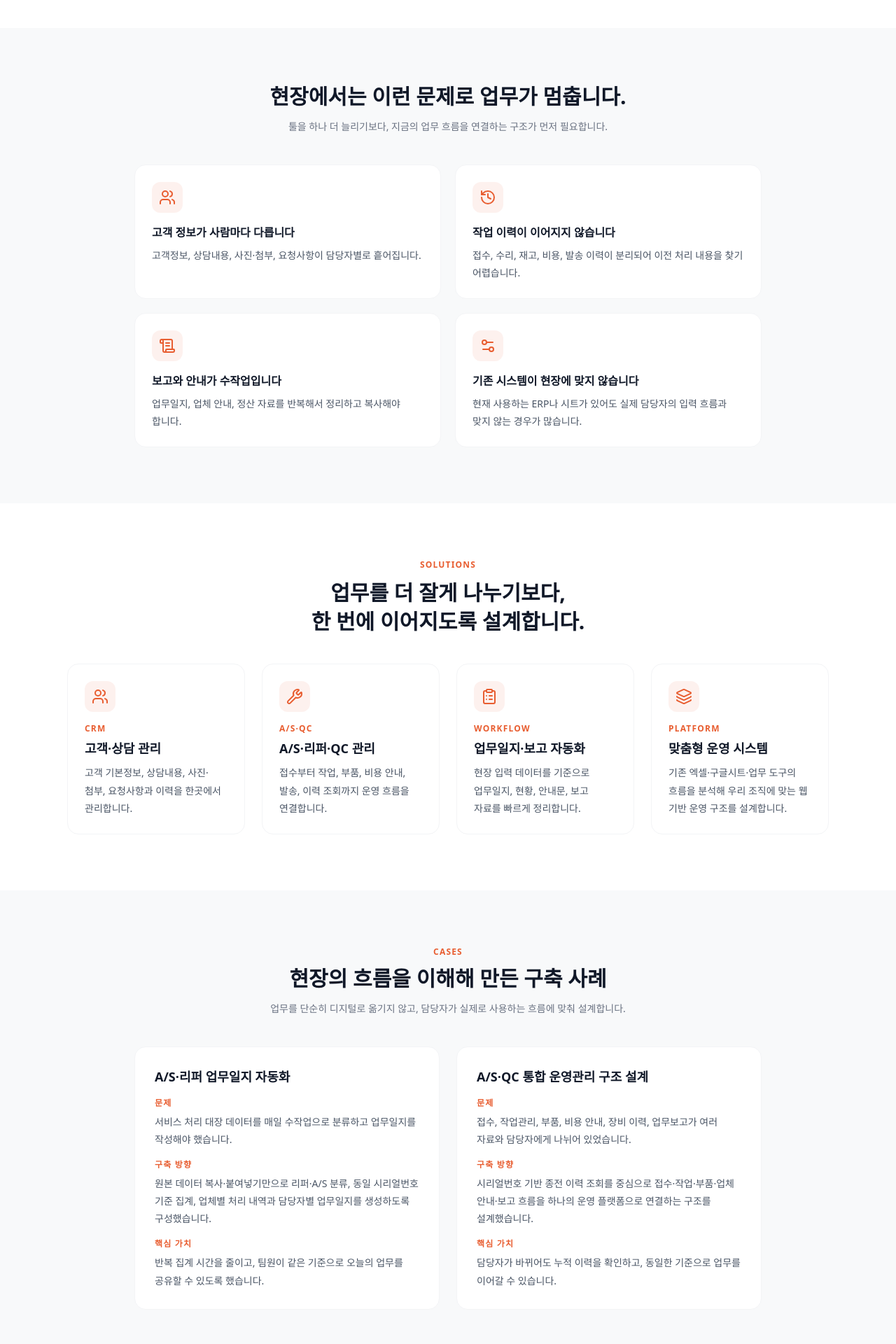
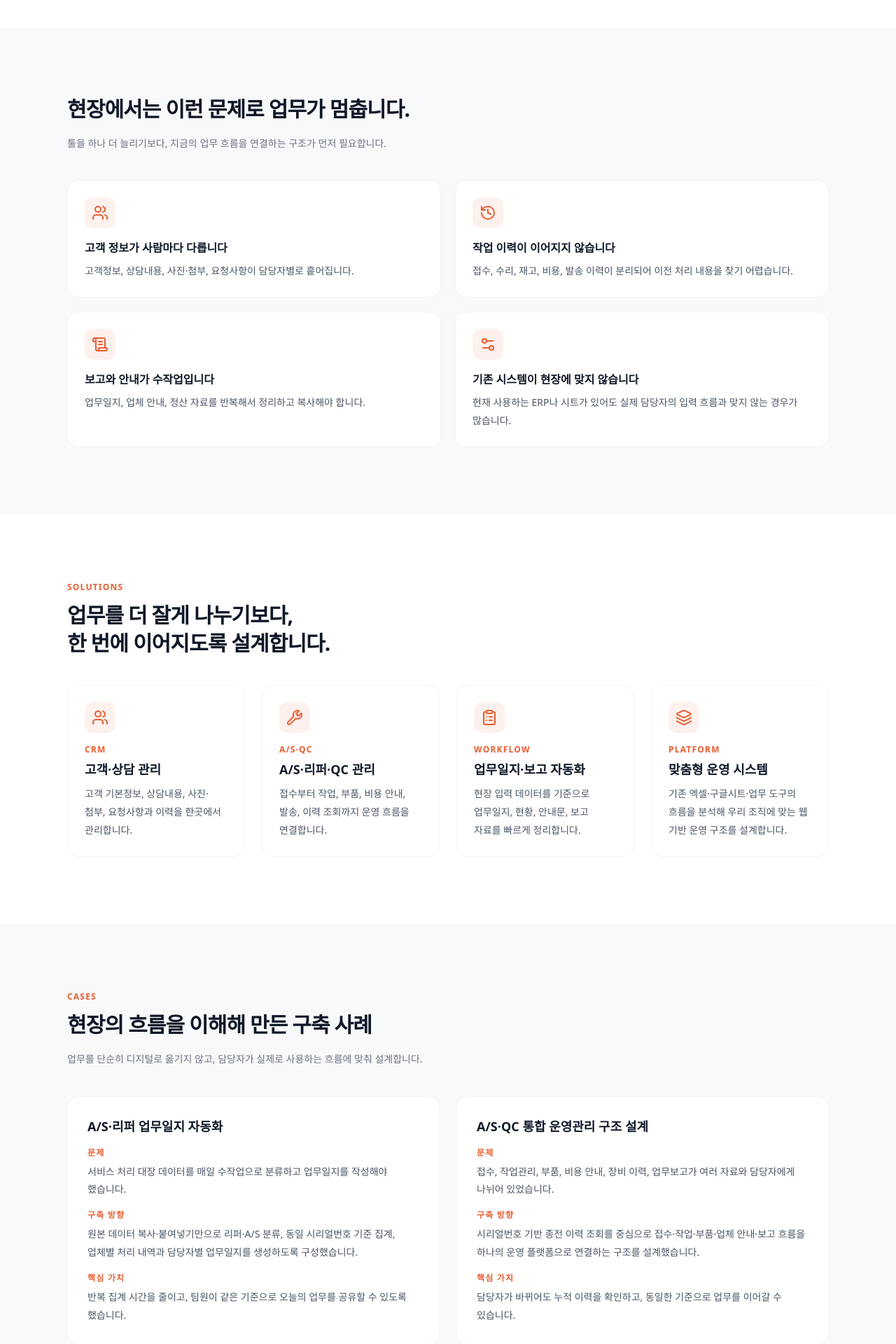
Before and after one commit to johsoappa/ozklab-homepage, a Next.js app: page / in a window 1280 px wide. Shown: the part 760-2680 px from the top of the page at 70% size. Built offline with nearby package versions, Linux system fonts and the light colour scheme; a web font is replaced by a local one.

Commit message:
refine: balance B2B homepage typography and spacing

```diff
--- a/app/page.tsx
+++ b/app/page.tsx
@@ -23,6 +23,20 @@ import {
 } from "lucide-react";
 
 const PRIMARY = "#E85D30";
+
+/* 한글 대제목 공통 규칙 — letter-spacing -0.03em, line-height 1.32, keep-all, balance */
+const TITLE_STYLE: React.CSSProperties = {
+  lineHeight: "1.32",
+  letterSpacing: "-0.03em",
+  wordBreak: "keep-all",
+  textWrap: "balance",
+};
+
+/* 본문·설명 문구 공통 규칙 — line-height 1.85, keep-all */
+const BODY_STYLE: React.CSSProperties = {
+  lineHeight: "1.85",
+  wordBreak: "keep-all",
+};
 
 function FadeIn({
   children,
@@ -285,17 +299,14 @@ export default function Home() {
               </div>
               <h1
                 className="text-4xl sm:text-5xl font-bold text-gray-900 mb-5"
-                style={{ lineHeight: "1.2", wordBreak: "keep-all" }}
+                style={TITLE_STYLE}
               >
                 고객관리부터 작업·정산까지,
                 <br />
                 <span style={{ color: PRIMARY }}>현장에 맞는 업무 시스템</span>
                 을 구축합니다.
               </h1>
-              <p
-                className="text-base sm:text-lg text-gray-500 mb-8 max-w-md"
-                style={{ lineHeight: "1.85", wordBreak: "keep-all" }}
-              >
+              <p className="text-base sm:text-lg text-gray-500 mb-8 max-w-md" style={BODY_STYLE}>
                 엑셀, 메신저, 종이와 담당자 기억에 흩어진 업무를 누구나 이어서{" "}
                 <span className="whitespace-nowrap">처리할 수 있는 운영 시스템으로 바꿉니다.</span>
               </p>
@@ -356,26 +367,23 @@ export default function Home() {
       </section>
 
       {/* ─── 고객 문제 ─── */}
-      <section id="problems" className="py-16 sm:py-20" style={{ backgroundColor: "#F8F9FA" }}>
+      <section id="problems" className="py-20 sm:py-24" style={{ backgroundColor: "#F8F9FA" }}>
         <div className="max-w-6xl mx-auto px-4 sm:px-6 lg:px-8">
           <FadeIn>
-            <div className="text-center mb-10">
+            <div className="mb-10 max-w-2xl">
               <h2
-                className="text-2xl sm:text-3xl font-bold text-gray-900 mb-3"
-                style={{ wordBreak: "keep-all" }}
+                className="text-2xl sm:text-3xl font-bold text-gray-900 mb-4"
+                style={TITLE_STYLE}
               >
                 현장에서는 이런 문제로 업무가 멈춥니다.
               </h2>
-              <p
-                className="text-gray-500 max-w-lg mx-auto text-sm"
-                style={{ lineHeight: "1.9", wordBreak: "keep-all" }}
-              >
+              <p className="text-gray-500 max-w-xl text-sm" style={BODY_STYLE}>
                 툴을 하나 더 늘리기보다, 지금의 업무 흐름을 연결하는 구조가 먼저 필요합니다.
               </p>
             </div>
           </FadeIn>
 
-          <div className="grid sm:grid-cols-2 gap-5 max-w-4xl mx-auto">
+          <div className="grid sm:grid-cols-2 gap-5">
             {problemCards.map((item, i) => (
               <FadeIn key={i} delay={i * 0.08}>
                 <div className="bg-white border border-gray-100 rounded-2xl p-6 h-full flex flex-col hover:shadow-md transition-all duration-300">
@@ -393,7 +401,7 @@ export default function Home() {
                   </h3>
                   <p
                     className="text-sm text-gray-600"
-                    style={{ lineHeight: "1.8", wordBreak: "keep-all" }}
+                    style={BODY_STYLE}
                   >
                     {item.desc}
                   </p>
@@ -405,20 +413,17 @@ export default function Home() {
       </section>
 
       {/* ─── 솔루션 ─── */}
-      <section id="solutions" className="py-16 sm:py-20 bg-white">
+      <section id="solutions" className="py-20 sm:py-24 bg-white">
         <div className="max-w-6xl mx-auto px-4 sm:px-6 lg:px-8">
           <FadeIn>
-            <div className="text-center mb-10">
+            <div className="mb-10 max-w-2xl">
               <p
                 className="text-xs font-semibold tracking-widest uppercase mb-3"
                 style={{ color: PRIMARY }}
               >
                 Solutions
               </p>
-              <h2
-                className="text-2xl sm:text-3xl font-bold text-gray-900"
-                style={{ lineHeight: "1.35", wordBreak: "keep-all" }}
-              >
+              <h2 className="text-2xl sm:text-3xl font-bold text-gray-900" style={TITLE_STYLE}>
                 업무를 더 잘게 나누기보다,
                 <br />
                 한 번에 이어지도록 설계합니다.
@@ -445,7 +450,7 @@ export default function Home() {
                   <h3 className="text-lg font-bold text-gray-900 mb-2">{svc.title}</h3>
                   <p
                     className="text-sm text-gray-600 flex-1"
-                    style={{ lineHeight: "1.8", wordBreak: "keep-all" }}
+                    style={BODY_STYLE}
                   >
                     {svc.desc}
                   </p>
@@ -457,10 +462,10 @@ export default function Home() {
       </section>
 
       {/* ─── 구축 사례 ─── */}
-      <section id="cases" className="py-16 sm:py-20" style={{ backgroundColor: "#F8F9FA" }}>
+      <section id="cases" className="py-20 sm:py-24" style={{ backgroundColor: "#F8F9FA" }}>
         <div className="max-w-6xl mx-auto px-4 sm:px-6 lg:px-8">
           <FadeIn>
-            <div className="text-center mb-10">
+            <div className="mb-10 max-w-2xl">
               <p
                 className="text-xs font-semibold tracking-widest uppercase mb-3"
                 style={{ color: PRIMARY }}
@@ -468,21 +473,18 @@ export default function Home() {
                 Cases
               </p>
               <h2
-                className="text-2xl sm:text-3xl font-bold text-gray-900 mb-3"
-                style={{ wordBreak: "keep-all" }}
+                className="text-2xl sm:text-3xl font-bold text-gray-900 mb-4"
+                style={TITLE_STYLE}
               >
                 현장의 흐름을 이해해 만든 구축 사례
               </h2>
-              <p
-                className="text-gray-500 max-w-lg mx-auto text-sm"
-                style={{ lineHeight: "1.9", wordBreak: "keep-all" }}
-              >
+              <p className="text-gray-500 max-w-xl text-sm" style={BODY_STYLE}>
                 업무를 단순히 디지털로 옮기지 않고, 담당자가 실제로 사용하는 흐름에 맞춰 설계합니다.
               </p>
             </div>
           </FadeIn>
 
-          <div className="grid md:grid-cols-2 gap-6 max-w-4xl mx-auto">
+          <div className="grid md:grid-cols-2 gap-6">
             {caseStudies.map((item, i) => (
               <FadeIn key={i} delay={i * 0.1}>
                 <div className="bg-white border border-gray-100 rounded-2xl p-6 sm:p-7 h-full flex flex-col">
@@ -502,7 +504,7 @@ export default function Home() {
                       </p>
                       <p
                         className="text-sm text-gray-600"
-                        style={{ lineHeight: "1.8", wordBreak: "keep-all" }}
+                        style={BODY_STYLE}
                       >
                         {item.problem}
                       </p>
@@ -516,7 +518,7 @@ export default function Home() {
                       </p>
                       <p
                         className="text-sm text-gray-600"
-                        style={{ lineHeight: "1.8", wordBreak: "keep-all" }}
+                        style={BODY_STYLE}
                       >
                         {item.approach}
                       </p>
@@ -530,7 +532,7 @@ export default function Home() {
                       </p>
                       <p
                         className="text-sm text-gray-600"
-                        style={{ lineHeight: "1.8", wordBreak: "keep-all" }}
+                        style={BODY_STYLE}
                       >
                         {item.value}
                       </p>
@@ -544,20 +546,17 @@ export default function Home() {
       </section>
 
       {/* ─── 도입 절차 ─── */}
-      <section id="process" className="py-16 sm:py-20 bg-white">
+      <section id="process" className="py-20 sm:py-24 bg-white">
         <div className="max-w-6xl mx-auto px-4 sm:px-6 lg:px-8">
           <FadeIn>
-            <div className="text-center mb-10">
+            <div className="mb-10 max-w-2xl">
               <p
                 className="text-xs font-semibold tracking-widest uppercase mb-3"
                 style={{ color: PRIMARY }}
               >
                 Process
               </p>
-              <h2
-                className="text-2xl sm:text-3xl font-bold text-gray-900"
-                style={{ wordBreak: "keep-all" }}
-              >
+              <h2 className="text-2xl sm:text-3xl font-bold text-gray-900" style={TITLE_STYLE}>
                 우리 회사 업무에 맞게, 이렇게 시작합니다.
               </h2>
             </div>
@@ -579,7 +578,7 @@ export default function Home() {
                   <h3 className="text-base font-bold text-gray-900 mb-2">{item.title}</h3>
                   <p
                     className="text-sm text-gray-600"
-                    style={{ lineHeight: "1.8", wordBreak: "keep-all" }}
+                    style={BODY_STYLE}
                   >
                     {item.desc}
                   </p>
@@ -601,17 +600,14 @@ export default function Home() {
               >
                 About OZ.K Lab
               </p>
-              <h2
-                className="text-2xl sm:text-3xl font-bold text-gray-900 mb-5"
-                style={{ lineHeight: "1.35", wordBreak: "keep-all" }}
-              >
+              <h2 className="text-2xl sm:text-3xl font-bold text-gray-900 mb-5" style={TITLE_STYLE}>
                 현장을 이해하고,
                 <br />
                 바로 쓰이는 시스템을 만듭니다.
               </h2>
               <div
                 className="text-base text-gray-600 max-w-xl mx-auto space-y-4"
-                style={{ lineHeight: "1.95", wordBreak: "keep-all" }}
+                style={BODY_STYLE}
               >
                 <p>
                   OZ.K Lab은 작은 조직과 현장 실무자가 실제로 겪는 업무 문제를 이해하고,
@@ -632,21 +628,21 @@ export default function Home() {
       <section id="services" className="py-16 sm:py-20 bg-white">
         <div className="max-w-6xl mx-auto px-4 sm:px-6 lg:px-8">
           <FadeIn>
-            <div className="text-center mb-10">
+            <div className="mb-10 max-w-2xl">
               <p
                 className="text-xs font-semibold tracking-widest uppercase mb-3"
                 style={{ color: PRIMARY }}
               >
                 Services
               </p>
-              <h2 className="text-2xl sm:text-3xl font-bold text-gray-900">
+              <h2 className="text-2xl sm:text-3xl font-bold text-gray-900" style={TITLE_STYLE}>
                 OZ.K Lab이 운영하는 서비스
               </h2>
             </div>
           </FadeIn>
 
           <FadeIn delay={0.1}>
-            <div className="max-w-xl mx-auto">
+            <div className="max-w-xl">
               <div className="border border-gray-100 rounded-2xl p-6 sm:p-7 flex items-center gap-5">
                 <div
                   className="w-12 h-12 rounded-xl flex items-center justify-center flex-shrink-0"
@@ -655,11 +651,8 @@ export default function Home() {
                   <GraduationCap size={24} />
                 </div>
                 <div className="flex-1">
-                  <h3 className="text-base font-bold text-gray-900 mb-1">꿈따라</h3>
-                  <p
-                    className="text-sm text-gray-600 mb-3"
-                    style={{ lineHeight: "1.7", wordBreak: "keep-all" }}
-                  >
+                  <h3 className="text-base font-bold text-gray-900 mb-1.5">꿈따라</h3>
+                  <p className="text-sm text-gray-600 mb-3" style={BODY_STYLE}>
                     자녀와 부모가 함께 직업을 탐색하고, 진로 대화를 시작할 수 있도록 돕는 진로탐색 서비스입니다.
                   </p>
                   <a
@@ -690,12 +683,19 @@ export default function Home() {
                 Contact
               </p>
               <h2
-                className="text-2xl sm:text-3xl font-bold text-gray-900 mb-4"
-                style={{ lineHeight: "1.35", wordBreak: "keep-all" }}
+                className="text-2xl sm:text-3xl font-bold text-gray-900 mb-6 max-w-sm mx-auto"
+                style={{
+                  lineHeight: "1.35",
+                  letterSpacing: "-0.01em",
+                  wordBreak: "keep-all",
+                  textWrap: "balance",
+                }}
               >
-                우리 회사의 업무 흐름,
+                우리 회사의 업무 흐름을
                 <br />
-                어디부터 정리하면 될지 함께 살펴보겠습니다.
+                어디부터 정리하면 좋을지
+                <br />
+                함께 살펴보겠습니다.
               </h2>
               <p
                 className="text-gray-500 mb-8 text-sm sm:text-base"
@@ -704,7 +704,7 @@ export default function Home() {
                 고객관리, A/S·QC, 업무일지, 보고 자동화처럼 반복되는 업무가 있다면{" "}
                 <span className="whitespace-nowrap">현재 사용 중인 방식부터 알려주세요.</span>
               </p>
-              <div className="flex flex-col items-center gap-3">
+              <div className="flex flex-col items-center gap-4">
                 <a
                   href={CONTACT_MAILTO}
                   className="inline-flex items-center justify-center gap-2 px-7 py-3 rounded-xl font-medium text-white text-sm transition-opacity hover:opacity-90"
```
